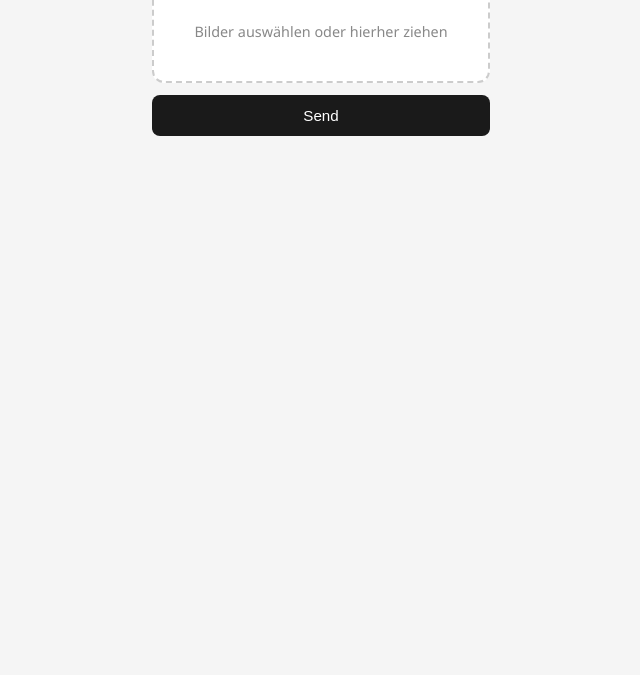
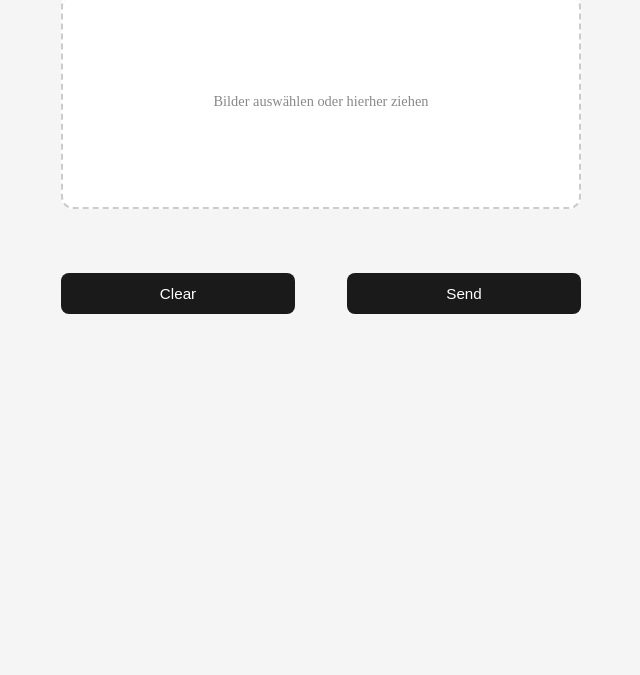
Before and after one commit to oritzn/hub, a plain HTML site: page client/imageUpload.html in a window 1280 px wide. Shown: the part 125-800 px from the top of the page, without its empty margins (319-959 px from the left). Drawn offline with Linux system fonts and the light colour scheme.

Commit message:
Upload image design optimized, clear button added

```diff
--- a/client/css/imageUpload.css
+++ b/client/css/imageUpload.css
@@ -1,19 +1,21 @@
-* {
-    margin: 0;
-    padding: 0;
-    box-sizing: border-box;
-}
 
 body {
-    background-color: #f5f5f5;
-    font-family: 'Segoe UI', sans-serif;
-    color: #1a1a1a;
     display: flex;
     flex-direction: column;
     align-items: center;
-    min-height: 100vh;
-    padding: 40px 20px;
-    gap: 24px;
+    width: 100vw;
+    height: 100vh;
+    padding: 0;
+    margin: 0;
+    background-color: #f5f5f5;
+}
+
+#wrapper {
+    width: 60%;
+    height: 100%;
+    display: flex;
+    align-items: center;
+    flex-direction: column;
 }
 
 .outerWrapper {
@@ -36,9 +38,11 @@ body {
     display: flex;
     flex-direction: column;
     gap: 12px;
+    height: 40%;
 }
 
 #drop-zone {
+    height: 50%;
     display: flex;
     align-items: center;
     justify-content: center;
@@ -51,12 +55,10 @@ body {
     color: #888;
     font-size: 0.9rem;
 }
-
 #drop-zone.drag-over {
     border-color: #555;
     background: #f0f0f0;
 }
-
 #drop-zone:hover {
     border-color: #888;
     background: #fafafa;
@@ -84,7 +86,17 @@ body {
     border: 1px solid #ddd;
 }
 
-#clear-btn {
+
+#buttonWrapper {
+    margin-top: 10%;
+    display: flex;
+    justify-content: space-between;
+    align-items: center;
+    flex-direction: row;
+}
+
+#buttonWrapper > button {
+    width: 45%;
     padding: 12px;
     background-color: #1a1a1a;
     color: #fff;
@@ -95,6 +107,6 @@ body {
     transition: background 0.2s;
 }
 
-#clear-btn:hover {
+#buttonWrapper > button:hover {
     background-color: #333;
 }
--- a/client/css/style.css
+++ b/client/css/style.css
@@ -6,6 +6,7 @@ body {
     height: 100vh;
     padding: 0;
     margin: 0;
+    font-family: sans-serif;
 }
 
 #heading {
--- a/client/imageUpload.html
+++ b/client/imageUpload.html
@@ -20,7 +20,10 @@
                 <span id="drop-label">Bilder auswählen oder hierher ziehen</span>
             </label>
             <div id="preview"></div>
-            <button id="clear-btn" onclick="sendData()">Send</button>
+            <div id="buttonWrapper">
+                <button id="clearButton" onclick="clearPreview()">Clear</button>
+                <button id="sendButton" onclick="sendData()">Send</button>
+            </div>
         </div>
     </div>
 
--- a/client/js/imageUpload.js
+++ b/client/js/imageUpload.js
@@ -62,3 +62,8 @@ function sendData() {
         .then(res => res.json())
         .then(response => console.log(response));
 }
+
+
+function clearPreview() {
+    preview.replaceChildren();
+}
```
